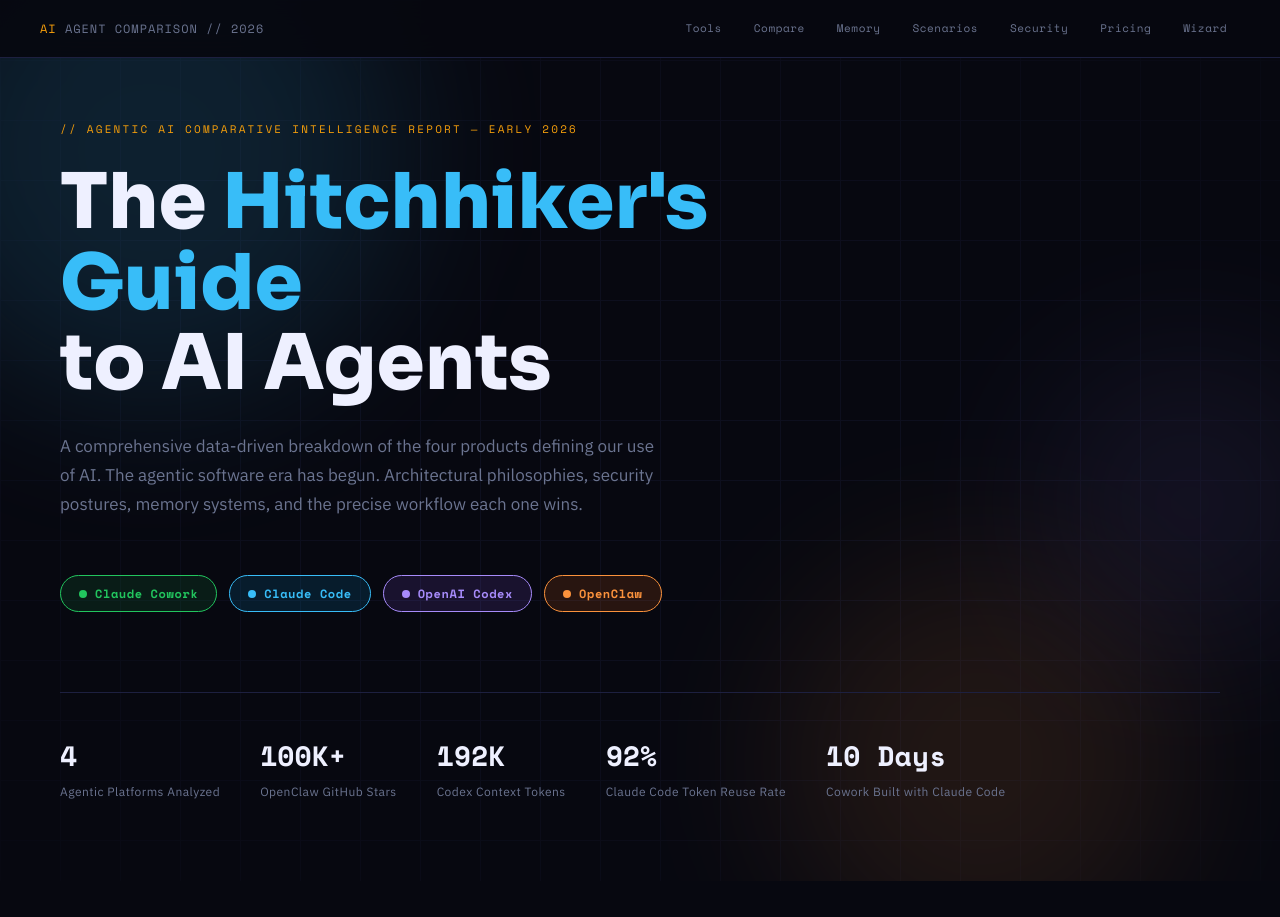
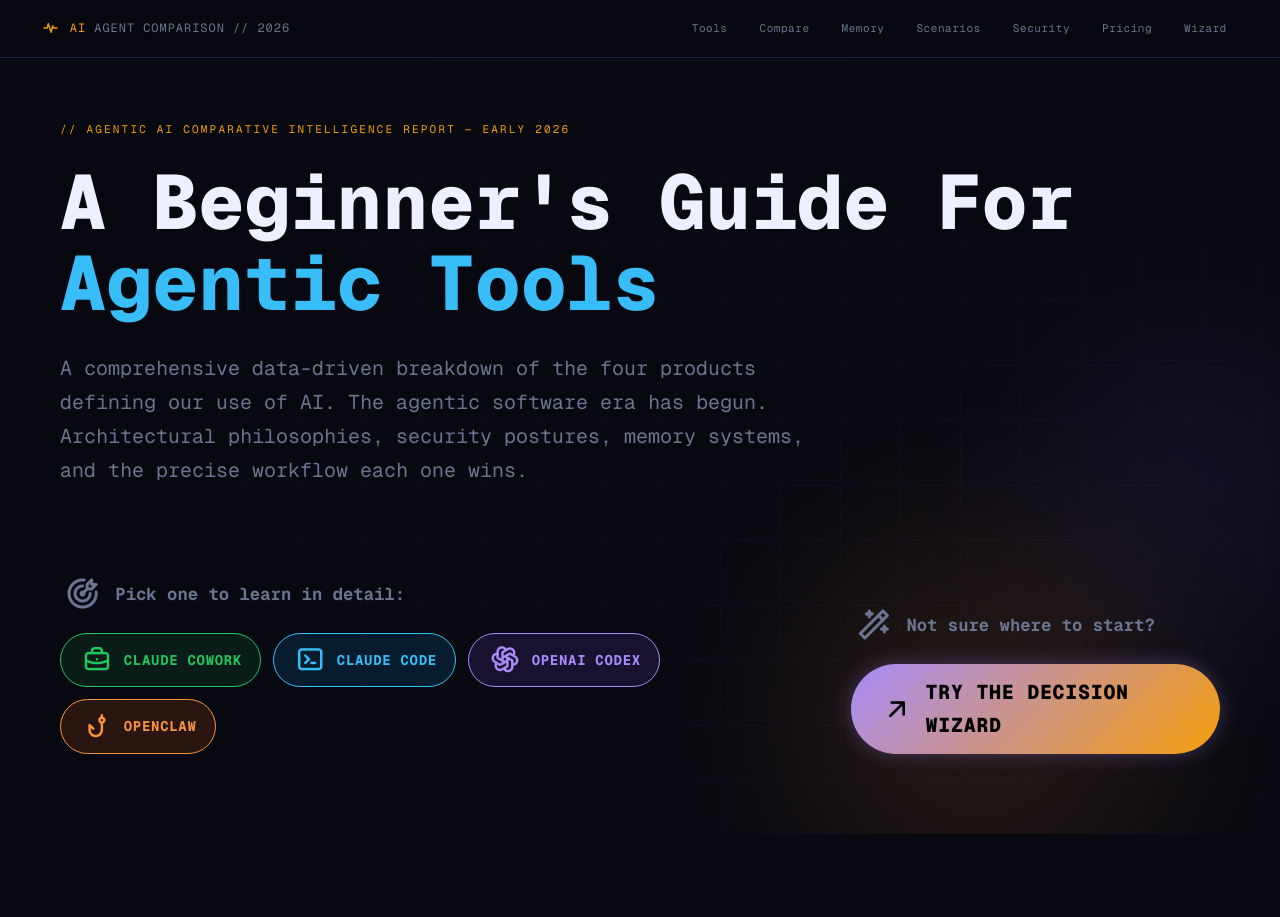
Before and after one commit to dorukeray/ad48k-cowork, a plain HTML site: page agentic-comparison/index.html in a window 1280 px wide. Shown: the top 917 px of the page. Drawn offline with nearby package versions, Linux system fonts and the light colour scheme.

Commit message:
refactor: redesign hero section with new layout, typography, and interactive icons

```diff
--- a/agentic-comparison/index.html
+++ b/agentic-comparison/index.html
@@ -4,11 +4,10 @@
 <head>
   <meta charset="UTF-8">
   <meta name="viewport" content="width=device-width, initial-scale=1.0">
-  <title>AI Agent Intelligence — Comparative Command Center</title>
+  <title>Agentic AI Comparative Intelligence Report</title>
   <link rel="preconnect" href="https://fonts.googleapis.com">
-  <link
-    href="https://fonts.googleapis.com/css2?family=Space+Mono:ital,wght@0,400;0,700;1,400&family=Sora:wght@300;400;600;700;800&family=IBM+Plex+Sans:wght@300;400;500;600&display=swap"
-    rel="stylesheet">
+  <link href="https://fonts.googleapis.com/css2?family=Geist+Mono:wght@100..900&display=swap" rel="stylesheet">
+  <link rel="stylesheet" href="https://cdn.jsdelivr.net/npm/@tabler/icons-webfont@latest/dist/tabler-icons.min.css" />
   <style>
     :root {
       --bg: #070810;
@@ -35,15 +34,47 @@
 
       --gold: #f59e0b;
       --red: #f87171;
-      --mono: 'Space Mono', monospace;
-      --head: 'Sora', sans-serif;
-      --body: 'IBM Plex Sans', sans-serif;
+      --mono: 'Geist Mono', monospace;
+      --head: 'Geist Mono', monospace;
+      --body: 'Geist Mono', monospace;
     }
 
     * {
       margin: 0;
       padding: 0;
       box-sizing: border-box;
+    }
+
+    /* ── ICONS ── */
+    [class^="ti-"],
+    [class*=" ti-"] {
+      vertical-align: middle;
+      display: inline-flex;
+      align-items: center;
+      justify-content: center;
+      line-height: 1;
+      width: 1.25em;
+      height: 1.25em;
+    }
+
+    .icon-sm {
+      font-size: 1.1em;
+    }
+
+    .icon-md {
+      font-size: 1.45em;
+    }
+
+    .icon-lg {
+      font-size: 2.1em;
+    }
+
+    .icon-gold {
+      color: var(--gold);
+    }
+
+    .icon-dim {
+      color: var(--text-dim);
     }
 
     html {
@@ -141,8 +172,9 @@
         linear-gradient(var(--border) 1px, transparent 1px),
         linear-gradient(90deg, var(--border) 1px, transparent 1px);
       background-size: 60px 60px;
-      opacity: 0.3;
+      opacity: 0.2;
       mask-image: radial-gradient(ellipse 80% 80% at 50% 50%, black 30%, transparent 100%);
+      pointer-events: none;
     }
 
     .hero-orb {
@@ -197,7 +229,7 @@
       line-height: 1.05;
       color: var(--text-bright);
       margin-bottom: 28px;
-      max-width: 820px;
+      max-width: 1100px;
       opacity: 0;
       animation: fadeUp 0.8s 0.4s forwards;
     }
@@ -208,11 +240,11 @@
     }
 
     .hero-sub {
-      font-size: 17px;
+      font-size: 20px;
       color: var(--text-dim);
-      max-width: 600px;
+      max-width: 768px;
       line-height: 1.7;
-      margin-bottom: 56px;
+      margin-bottom: 28px;
       opacity: 0;
       animation: fadeUp 0.8s 0.6s forwards;
     }
@@ -221,8 +253,39 @@
       display: flex;
       gap: 12px;
       flex-wrap: wrap;
+    }
+
+    .hero-ctas {
+      display: flex;
+      flex-direction: column;
+      gap: 40px;
+      margin-top: 56px;
       opacity: 0;
       animation: fadeUp 0.8s 0.8s forwards;
+    }
+
+    @media (min-width: 1024px) {
+      .hero-ctas {
+        flex-direction: row;
+        align-items: flex-end;
+        justify-content: flex-start;
+        gap: 80px;
+      }
+    }
+
+    .cta-column {
+      display: flex;
+      flex-direction: column;
+      gap: 16px;
+    }
+
+    .cta-label {
+      font-weight: 700;
+      font-size: 1.15em;
+      display: flex;
+      align-items: center;
+      gap: 10px;
+      color: var(--text-dim);
     }
 
     .tool-pill {
@@ -232,8 +295,9 @@
       padding: 8px 18px;
       border-radius: 100px;
       font-family: var(--mono);
-      font-size: 12px;
+      font-size: 14px;
       font-weight: 700;
+      text-transform: uppercase;
       border: 1px solid;
       letter-spacing: 0.05em;
       cursor: pointer;
@@ -289,6 +353,36 @@
     .pill-claw:hover {
       background: var(--claw);
       color: #000;
+    }
+
+    .wizard-cta {
+      display: inline-flex;
+      align-items: center;
+      gap: 10px;
+      padding: 12px 28px;
+      border-radius: 100px;
+      background: linear-gradient(135deg, #a78bfa 0%, #f59e0b 100%);
+      color: #000;
+      text-decoration: none;
+      font-family: var(--mono);
+      font-size: 14px;
+      font-weight: 800;
+      letter-spacing: 0.05em;
+      text-transform: uppercase;
+      box-shadow: 0 0 20px rgba(167, 139, 250, 0.3);
+      transition: all 0.3s cubic-bezier(0.175, 0.885, 0.32, 1.275);
+      border: none;
+      cursor: pointer;
+    }
+
+    .wizard-cta:hover {
+      transform: translateY(-3px) scale(1.02);
+      box-shadow: 0 8px 30px rgba(167, 139, 250, 0.5);
+      filter: brightness(1.1);
+    }
+
+    .wizard-cta i {
+      font-size: 1.2em;
     }
 
     .hero-stats {
@@ -1426,7 +1520,8 @@
 
   <!-- NAV -->
   <nav>
-    <div class="nav-logo"><span>AI</span> AGENT COMPARISON // 2026</div>
+    <div class="nav-logo"><i class="ti ti-activity-heartbeat icon-gold icon-md"
+        style="margin-right: 8px;"></i><span>AI</span> AGENT COMPARISON // 2026</div>
     <div class="nav-links">
       <a href="#tools">Tools</a>
       <a href="#compare">Compare</a>
@@ -1441,51 +1536,47 @@
   <!-- ═══════════════════════════════════════════════════════════════ HERO -->
   <section id="hero">
     <div class="hero-grid"></div>
-    <div class="hero-orb orb1"></div>
     <div class="hero-orb orb2"></div>
     <div class="hero-orb orb3"></div>
 
     <div class="hero-eyebrow">// Agentic AI Comparative Intelligence Report — Early 2026</div>
-    <h1 class="hero-title">The <em>Hitchhiker's Guide</em><br>to AI Agents</h1>
+    <h1 class="hero-title">A Beginner's Guide For <em>Agentic Tools</em></h1>
     <p class="hero-sub">A comprehensive data-driven breakdown of the four products defining our use of AI. The agentic
       software era has begun. Architectural philosophies, security postures, memory systems, and the precise workflow
       each one wins.</p>
 
+
+    <div class="hero-ctas">
+      <div class="cta-column">
+        <div class="cta-label">
+          <i class="ti ti-target-arrow icon-dim icon-lg"></i>
+          Pick one to learn in detail:
+        </div>
         <div class="tool-pills">
           <a href="#tools" class="tool-pill pill-cowork" data-tab="cowork">
-        <span class="pill-dot" style="background:var(--cowork)"></span>Claude Cowork
+            <i class="ti ti-briefcase icon-lg"></i>Claude Cowork
           </a>
           <a href="#tools" class="tool-pill pill-code" data-tab="code">
-        <span class="pill-dot" style="background:var(--code)"></span>Claude Code
+            <i class="ti ti-terminal-2 icon-lg"></i>Claude Code
           </a>
           <a href="#tools" class="tool-pill pill-codex" data-tab="codex">
-        <span class="pill-dot" style="background:var(--codex)"></span>OpenAI Codex
+            <i class="ti ti-brand-openai icon-lg"></i>OpenAI Codex
           </a>
           <a href="#tools" class="tool-pill pill-claw" data-tab="claw">
-        <span class="pill-dot" style="background:var(--claw)"></span>OpenClaw
+            <i class="ti ti-fish-hook icon-lg"></i>OpenClaw
           </a>
         </div>
-
-    <div class="hero-stats">
-      <div class="stat">
-        <div class="stat-n">4</div>
-        <div class="stat-l">Agentic Platforms Analyzed</div>
-      </div>
-      <div class="stat">
-        <div class="stat-n">100K+</div>
-        <div class="stat-l">OpenClaw GitHub Stars</div>
-      </div>
-      <div class="stat">
-        <div class="stat-n">192K</div>
-        <div class="stat-l">Codex Context Tokens</div>
-      </div>
-      <div class="stat">
-        <div class="stat-n">92%</div>
-        <div class="stat-l">Claude Code Token Reuse Rate</div>
-      </div>
-      <div class="stat">
-        <div class="stat-n">10 Days</div>
-        <div class="stat-l">Cowork Built with Claude Code</div>
+      </div>
+
+      <div class="cta-column">
+        <div class="cta-label">
+          <i class="ti ti-wand icon-dim icon-lg"></i>
+          Not sure where to start?
+        </div>
+        <a href="#wizard" class="wizard-cta" onclick="startWizard()">
+          <i class="ti ti-arrow-up-right" style="font-size: 2rem;"></i>
+          <span style="font-size: 1.25rem;">Try the Decision Wizard</span>
+        </a>
       </div>
     </div>
   </section>
@@ -1547,10 +1638,14 @@
       directly from primary sources.</p>
 
     <div class="tool-tabs">
-      <button class="tab-btn active" data-tool="cowork" onclick="switchTab('cowork')">CLAUDE COWORK</button>
-      <button class="tab-btn" data-tool="code" onclick="switchTab('code')">CLAUDE CODE</button>
-      <button class="tab-btn" data-tool="codex" onclick="switchTab('codex')">OPENAI CODEX</button>
-      <button class="tab-btn" data-tool="claw" onclick="switchTab('claw')">OPENCLAW</button>
+      <button class="tab-btn active" data-tool="cowork" onclick="switchTab('cowork')"><i class="ti ti-briefcase icon-sm"
+          style="margin-right: 6px;"></i>CLAUDE COWORK</button>
+      <button class="tab-btn" data-tool="code" onclick="switchTab('code')"><i class="ti ti-terminal-2 icon-sm"
+          style="margin-right: 6px;"></i>CLAUDE CODE</button>
+      <button class="tab-btn" data-tool="codex" onclick="switchTab('codex')"><i class="ti ti-brain icon-sm"
+          style="margin-right: 6px;"></i>OPENAI CODEX</button>
+      <button class="tab-btn" data-tool="claw" onclick="switchTab('claw')"><i class="ti ti-settings-automation icon-sm"
+          style="margin-right: 6px;"></i>OPENCLAW</button>
     </div>
 
     <!-- COWORK PANEL -->
@@ -1567,7 +1662,7 @@
       </div>
 
       <div class="info-card">
-        <div class="info-card-title">Core Specifications</div>
+        <div class="info-card-title"><i class="ti ti-list-details"></i>Core Specifications</div>
         <div class="spec-list">
           <div class="spec-row"><span class="spec-key">Target Audience</span><span class="spec-val">Non-technical
               enterprise knowledge workers</span></div>
@@ -1593,7 +1688,7 @@
       </div>
 
       <div class="info-card">
-        <div class="info-card-title">Architectural Philosophy</div>
+        <div class="info-card-title"><i class="ti ti-lambda"></i>Architectural Philosophy</div>
         <div class="prose">
           <strong>Steerability-First Design:</strong> Unlike purely autonomous agents, Cowork is architected to pause
           and request human authorization before any significant, state-altering action. This mandatory governance
@@ -1610,7 +1705,7 @@
       </div>
 
       <div class="info-card">
-        <div class="info-card-title">Ideal Task Types</div>
+        <div class="info-card-title"><i class="ti ti-checkbox"></i>Ideal Task Types</div>
         <div class="feature-tags">
           <span class="ftag" style="border-color:var(--cowork);color:var(--cowork)">Dense document analysis</span>
           <span class="ftag" style="border-color:var(--cowork);color:var(--cowork)">Calendar summarization</span>
@@ -1625,7 +1720,7 @@
       </div>
 
       <div class="info-card">
-        <div class="info-card-title">External Integrations</div>
+        <div class="info-card-title"><i class="ti ti-plug"></i>External Integrations</div>
         <div class="spec-list">
           <div class="spec-row"><span class="spec-key">Corporate DB Connectors</span><span
               class="spec-val good">Supported via MCP</span></div>
```
Lines whose indentation alone changed are shown as unchanged.
